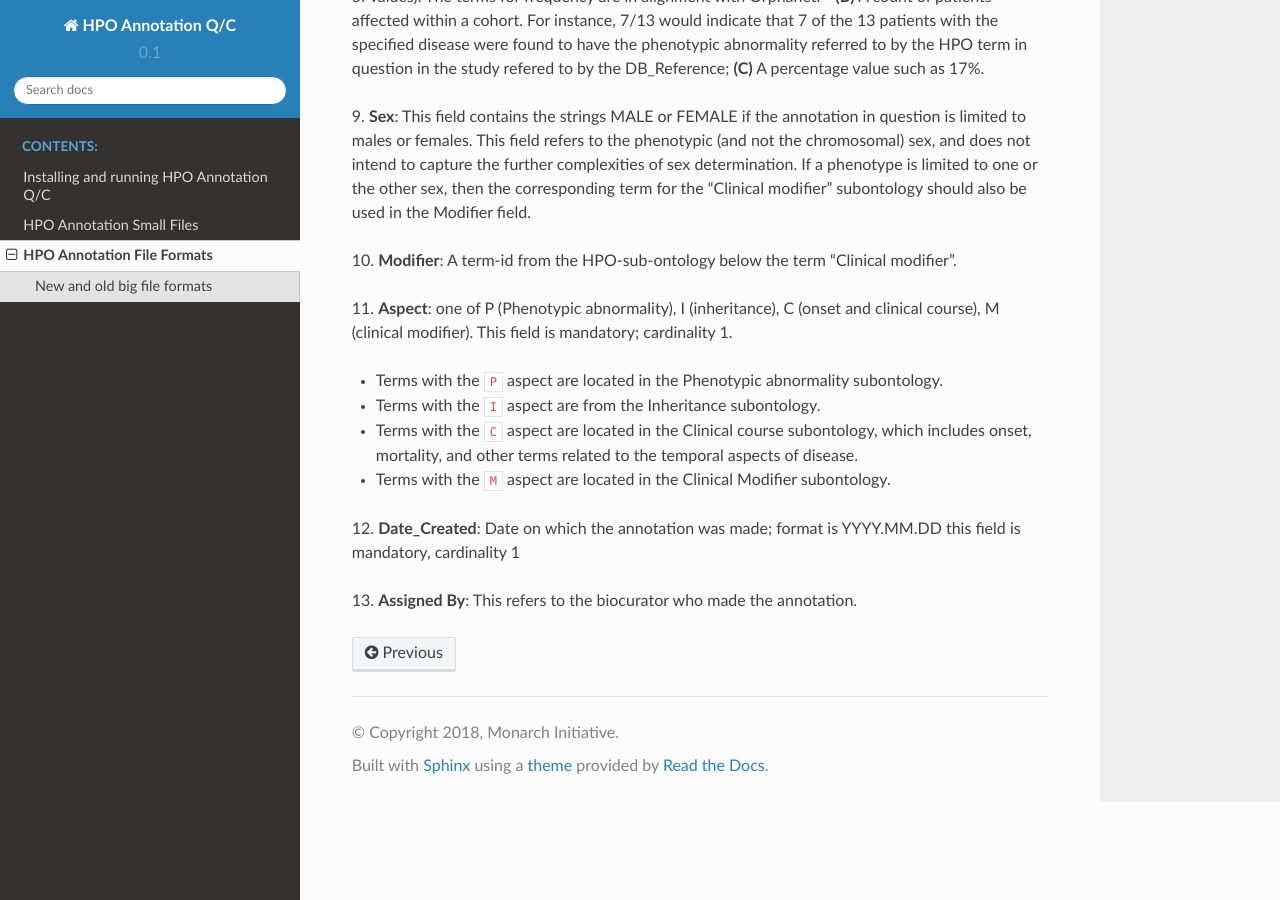
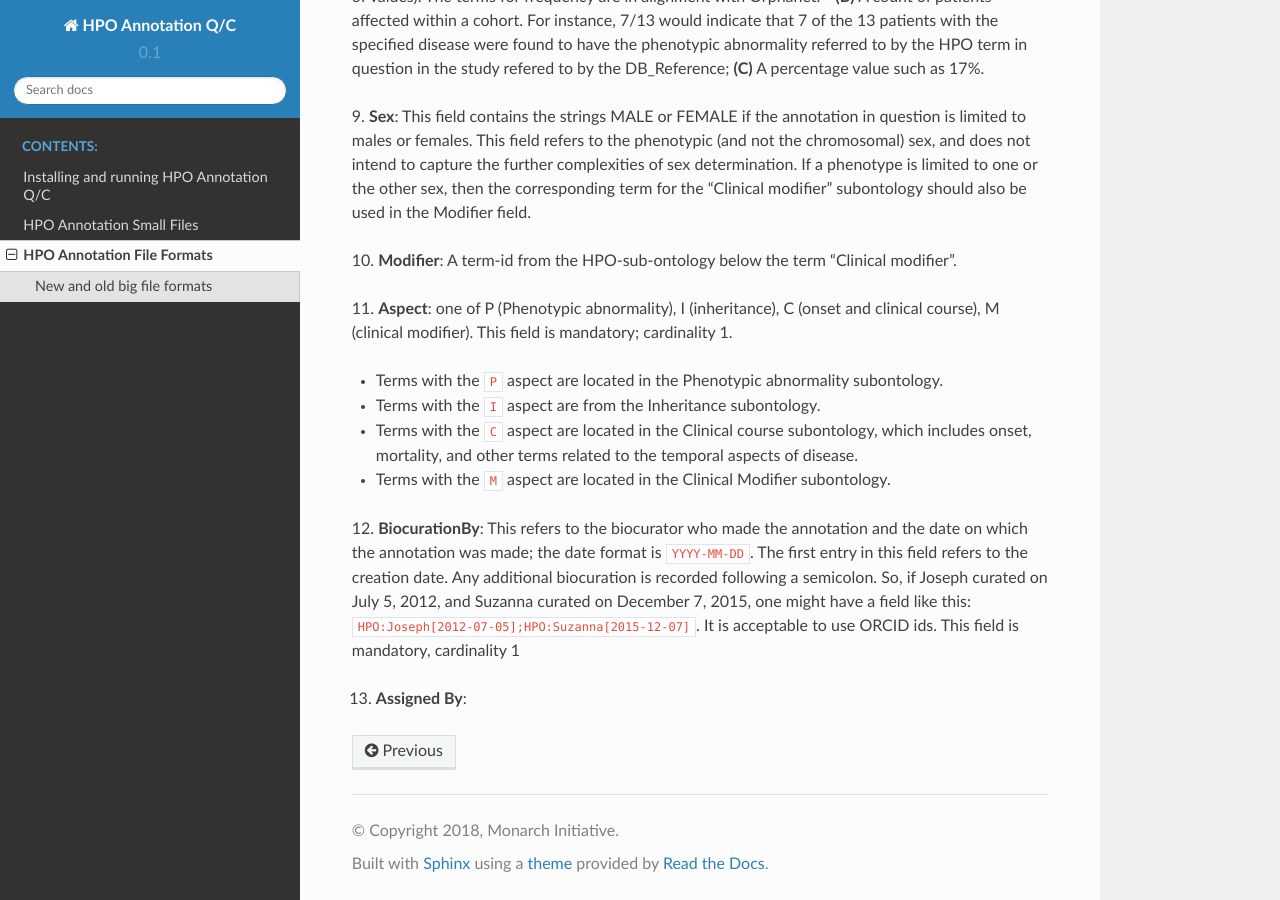
Before and after one commit to monarch-initiative/hpoannotqc, a Sphinx documentation site: the page built from docs/annotationFormat.rst, in a window 1280 px wide and 900 px high, scrolled down 2202 px. Built offline with Sphinx 7.4.7 and the Read the Docs theme 2.0.0, drawn with Linux system fonts in a browser that asks for light colours; some of the changed text lies outside the part shown.

Commit message:
updated documentation

```diff
--- a/docs/annotationFormat.rst
+++ b/docs/annotationFormat.rst
@@ -29,33 +29,33 @@
 
 
 
-+----+-------------------+---------+--------------------------------+
-| Nr |   Content         | Required| Example                        |
-+====+===================+==========================================+
-| 1  | DatabaseId        |     Yes |MIM:154700                      |
-+----+-------------------+------------------------------------------+
-| 2  | DB_Name           |     Yes |Achondrogenesis, type IB        |
-+----+-------------------+------------------------------------------+
-| 3  | Qualifier         |     No  |NOT                             |
-+----+-------------------+------------------------------------------+
-| 4  | HPO_ID            |    Yes  |HP:0002487                      |
-+----+-------------------+------------------------------------------+
-| 5  | DB_Reference      |    Yes  |OMIM:154700 or PMID:15517394    |
-+----+-------------------+------------------------------------------+
-| 6  | Evidence          |    Yes  | IEA                            |
-+----+-------------------+------------------------------------------+
-| 7  | Onset             |    No   | HP:0003577                     |
-+----+-------------------+------------------------------------------+
-| 8  |Frequency          |    No   | HP:0003577 or 12/45 or 22%     |
-+----+-------------------+------------------------------------------+
-| 9  |Sex                |    No   | MALE or FEMALE                 |
-+----+-------------------+------------------------------------------+
-| 10 |Modifier           |    No   | HP:0025257 (";"-separated list)|
-+----+-------------------+------------------------------------------+
-| 11 |Aspect             |    Yes  | "P" or "C" or "I" or "M"       |
-+----+-------------------+------------------------------------------+
-| 12 |BiocurationBy      |    Yes  | HPO:skoehler[YYYY-MM-DD]       |
-+----+-------------------+------------------------------------------+
++----+-------------------+----------+--------------------------------+
+| Nr |   Content         | Required | Example                        |
++====+===================+===========================================+
+| 1  | DatabaseId        |     Yes  | MIM:154700                     |
++----+-------------------+----------+--------------------------------+
+| 2  | DB_Name           |     Yes  | Achondrogenesis, type IB       |
++----+-------------------+----------+--------------------------------+
+| 3  | Qualifier         |     No   | NOT                            |
++----+-------------------+----------+--------------------------------+
+| 4  | HPO_ID            |    Yes   | HP:0002487                     |
++----+-------------------+----------+--------------------------------+
+| 5  | DB_Reference      |    Yes   | OMIM:154700 or PMID:15517394   |
++----+-------------------+----------+--------------------------------+
+| 6  | Evidence          |    Yes   | IEA                            |
++----+-------------------+----------+--------------------------------+
+| 7  | Onset             |    No    | HP:0003577                     |
++----+-------------------+----------+--------------------------------+
+| 8  |Frequency          |    No    | HP:0003577 or 12/45 or 22%     |
++----+-------------------+----------+--------------------------------+
+| 9  |Sex                |    No    | MALE or FEMALE                 |
++----+-------------------+----------+--------------------------------+
+| 10 |Modifier           |    No    | HP:0025257 (";"-separated list)|
++----+-------------------+----------+--------------------------------+
+| 11 |Aspect             |    Yes   | "P" or "C" or "I" or "M"       |
++----+-------------------+----------+--------------------------------+
+| 12 |BiocurationBy      |    Yes   | HPO:skoehler[YYYY-MM-DD]       |
++----+-------------------+----------+--------------------------------+
 
 
 **Explanations**
@@ -116,8 +116,12 @@
 * Terms with the ``M`` aspect are located in the Clinical Modifier subontology.
 
 
-12. **Date_Created**: Date on which the annotation was made; format is YYYY.MM.DD this field is mandatory,
+12. **BiocurationBy**: This refers to the biocurator who made the
+annotation and the date on which the annotation was made; the date format is ``YYYY-MM-DD``.
+The first entry in this field refers to the creation date. Any additional biocuration is recorded
+following a semicolon. So, if Joseph curated on July 5, 2012, and Suzanna curated on December 7, 2015, one might
+have a field like this: ``HPO:Joseph[2012-07-05];HPO:Suzanna[2015-12-07]``. It is acceptable to use ORCID ids.
+This field is mandatory,
 cardinality 1
 
-13. **Assigned By**: This refers to the biocurator who made the
-annotation.
+13. **Assigned By**:
```
